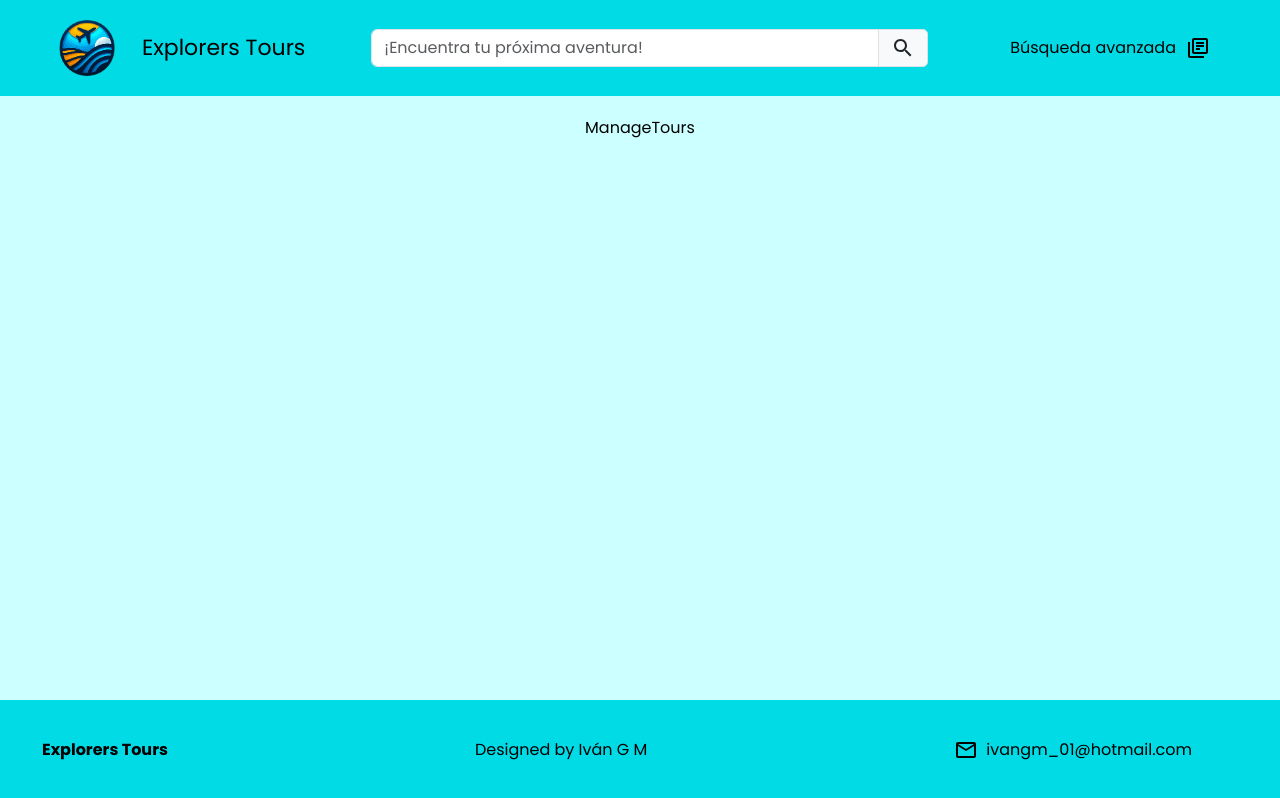
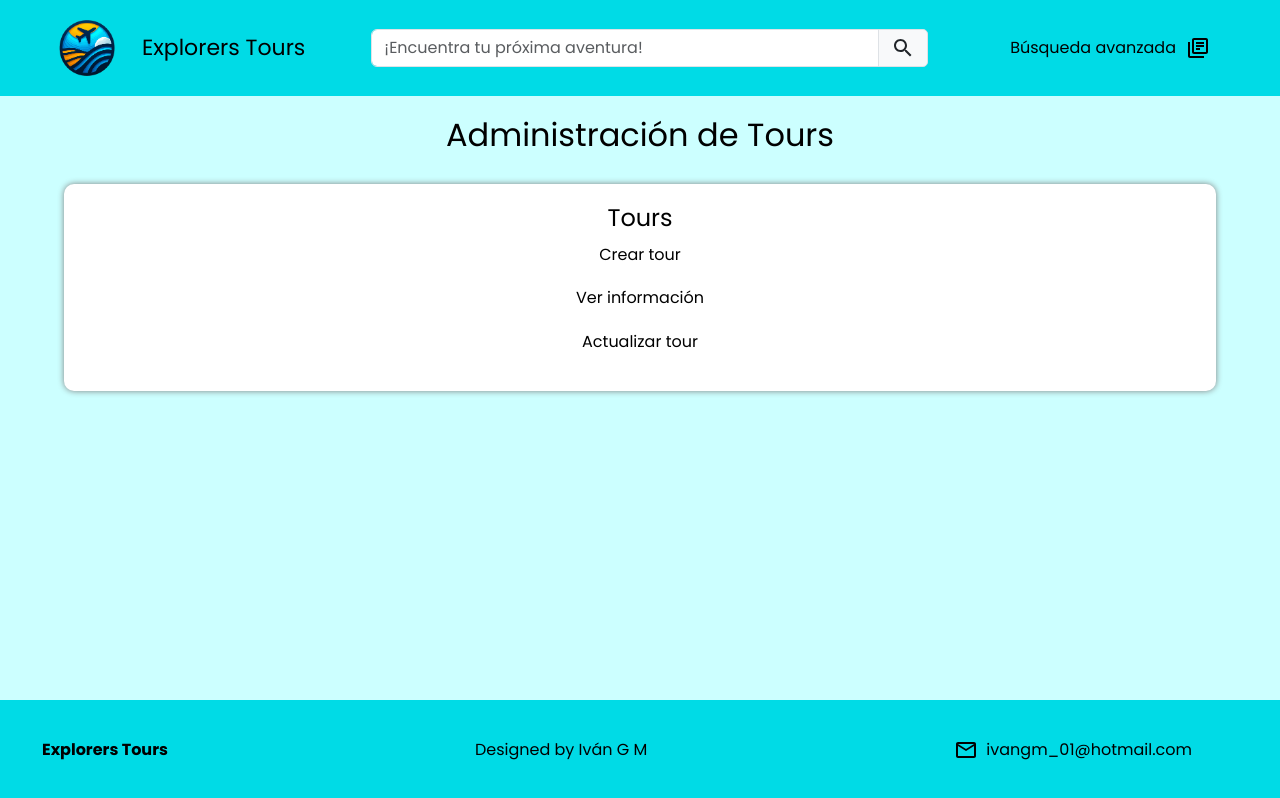
Before and after one commit to IV4NGM/frontend-tours, a React (Vite) app in the folder frontend-tours/: page /tours in a window 1280 px wide. Built offline with nearby package versions, Linux system fonts and the light colour scheme; no server answers.

Commit message:
feat: Funcionalidades de administración diseñadas

```diff
--- a/frontend-tours/src/Components/Navbar/Navbar.jsx
+++ b/frontend-tours/src/Components/Navbar/Navbar.jsx
@@ -99,8 +99,8 @@ const Navbar = () => {
                   </li>
                   <li><hr className='dropdown-divider' /></li>
                   <li className='dropdown-item'><NavLink to='/tours'><GiCommercialAirplane /> Tours</NavLink></li>
-                  <li className='dropdown-item'><NavLink to='/reservations'><IoTicketOutline /> Reservaciones</NavLink></li>
-                  {user?.isManager && <li className='dropdown-item'><NavLink to='/manager-tools'><MdOutlineDashboard /> Herramientas de manager</NavLink></li>}
+                  <li className='dropdown-item'><NavLink to='/reservations'><IoTicketOutline /> Reservaciones y clientes</NavLink></li>
+                  {user?.isAdmin && <li className='dropdown-item'><NavLink to='/manager-tools'><MdOutlineDashboard /> Herramientas de {user?.isManager ? 'manager' : 'admin'}</NavLink></li>}
                   <li><hr className='dropdown-divider' /></li>
                   <li className='dropdown-item'><NavLink to='/me'><SettingsOutlinedIcon /> Configuración de la cuenta</NavLink></li>
                   <li className='dropdown-item'><span className='navbar-brand navbar-brand__logout' onClick={onLogout}><LogoutOutlinedIcon /> Cerrar Sesión</span></li>
--- a/frontend-tours/src/Pages/ManageReservations.jsx
+++ b/frontend-tours/src/Pages/ManageReservations.jsx
@@ -1,8 +1,23 @@
-import React from 'react'
+import '@/Styles/ManageReservations.scss'
+import { useSelector } from 'react-redux'
 
 const ManageReservations = () => {
+  const { user } = useSelector((state) => state.auth)
   return (
-    <div className='page-container'>ManageReservations</div>
+    <div className='page-container'>
+      <h2>Administración de Reservaciones y clientes</h2>
+      <section className='manage-section'>
+        <h4>Reservaciones</h4>
+        <p>Crear reservación</p>
+        <p>Actualizar reservación</p>
+      </section>
+      <section className='manage-section'>
+        <h4>Clientes</h4>
+        <p>Ver reservaciones de clientes</p>
+        <p>Editar clientes</p>
+        {user?.isManager && <p>Ver todos los clientes</p>}
+      </section>
+    </div>
   )
 }
 
--- a/frontend-tours/src/Pages/ManageTours.jsx
+++ b/frontend-tours/src/Pages/ManageTours.jsx
@@ -1,8 +1,24 @@
-import React from 'react'
+import '@/Styles/ManageTours.scss'
+import { useSelector } from 'react-redux'
 
 const ManageTours = () => {
+  const { user } = useSelector((state) => state.auth)
   return (
-    <div className='page-container'>ManageTours</div>
+    <div className='page-container'>
+      <h2>Administración de Tours</h2>
+      {user?.isAdmin &&
+        <section className='manage-section'>
+          <h4>Plantillas</h4>
+          <p>Crear plantilla</p>
+          <p>Modificar plantilla existente</p>
+        </section>}
+      <section className='manage-section'>
+        <h4>Tours</h4>
+        <p>Crear tour</p>
+        <p>Ver información</p>
+        <p>Actualizar tour</p>
+      </section>
+    </div>
   )
 }
 
--- a/frontend-tours/src/Pages/ManagerTools.jsx
+++ b/frontend-tours/src/Pages/ManagerTools.jsx
@@ -1,8 +1,30 @@
-import React from 'react'
+import '@/Styles/ManagerTools.scss'
+import { useEffect } from 'react'
+import { useSelector } from 'react-redux'
+import { useNavigate } from 'react-router-dom'
 
 const ManagerTools = () => {
+  const navigate = useNavigate()
+  const { user } = useSelector((state) => state.auth)
+  useEffect(() => {
+    if (!user?.isAdmin) {
+      navigate('/')
+    }
+  }, [])
+
   return (
-    <div className='page-container'>ManagerTools</div>
+    <div className='page-container'>
+      <h2>Herramientas de {user?.isManager ? 'manager' : 'administrador'}</h2>
+      <section className='manage-section'>
+        <h4>Usuarios</h4>
+        <p>Crear usuario</p>
+        <p>Ver todos los usuarios</p>
+      </section>
+      <section className='manage-section'>
+        <h4>Clientes</h4>
+        {user?.isManager && <p>Ver todos los clientes</p>}
+      </section>
+    </div>
   )
 }
 
--- /dev/null
+++ b/frontend-tours/src/Styles/ManageReservations.scss
@@ -0,0 +1,11 @@
+.manage-section {
+  margin-top: 20px;
+  width: 90%;
+  background-color: white;
+  color: black;
+  padding: 10px;
+  padding-top: 20px;
+  padding-bottom: 20px;
+  border-radius: 10px;
+  box-shadow: 0px 0px 6px gray;
+}
--- /dev/null
+++ b/frontend-tours/src/Styles/ManageTours.scss
@@ -0,0 +1,11 @@
+.manage-section {
+  margin-top: 20px;
+  width: 90%;
+  background-color: white;
+  color: black;
+  padding: 10px;
+  padding-top: 20px;
+  padding-bottom: 20px;
+  border-radius: 10px;
+  box-shadow: 0px 0px 6px gray;
+}
--- /dev/null
+++ b/frontend-tours/src/Styles/ManagerTools.scss
@@ -0,0 +1,11 @@
+.manage-section {
+  margin-top: 20px;
+  width: 90%;
+  background-color: white;
+  color: black;
+  padding: 10px;
+  padding-top: 20px;
+  padding-bottom: 20px;
+  border-radius: 10px;
+  box-shadow: 0px 0px 6px gray;
+}
```
